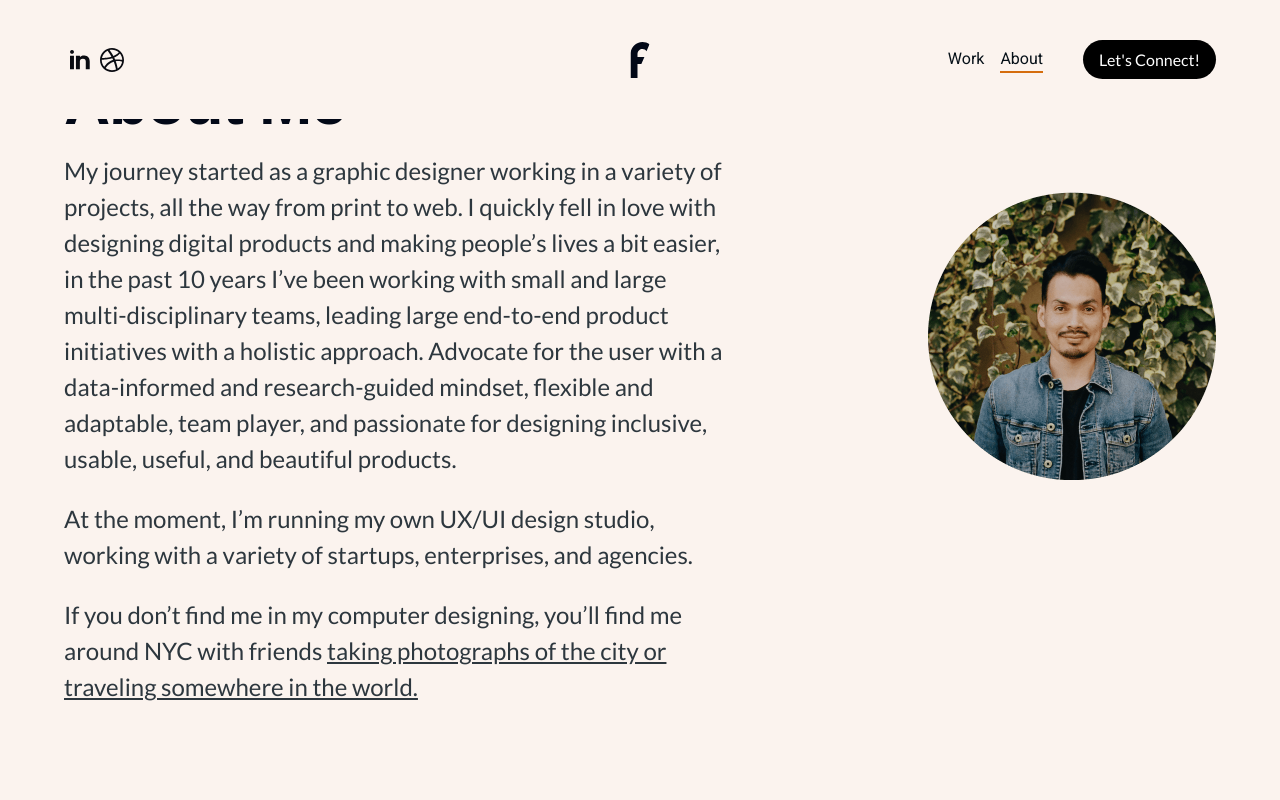
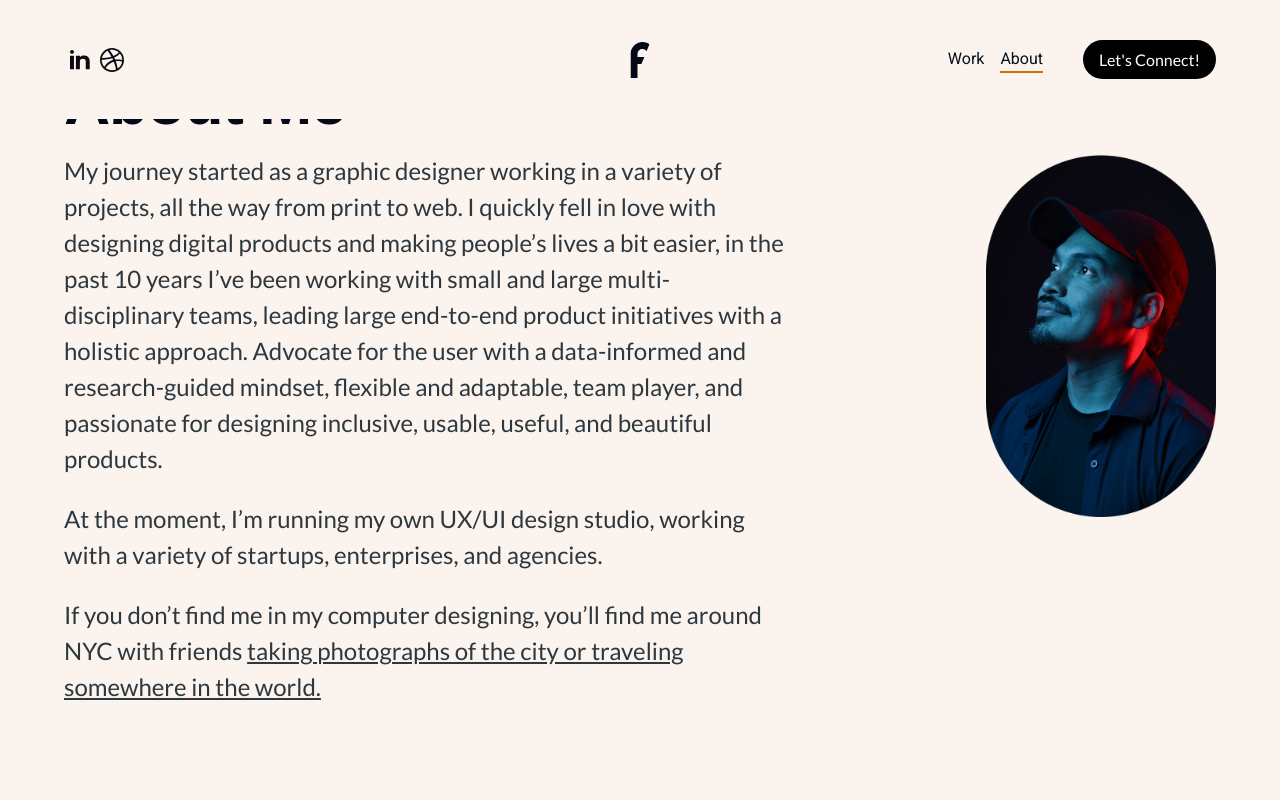
Before and after one commit to faustonunez/faustodesignportfolio-, a React (Vite) app: page /about in a window 1280 px wide. Shown: the top 800 px of the page. Built offline with nearby package versions, Linux system fonts and the light colour scheme; a web font is replaced by a local one.

Commit message:
Adding new photo to about page

```diff
--- a/src/pages/about.tsx
+++ b/src/pages/about.tsx
@@ -1,5 +1,5 @@
 import { Resume } from "@/components/resume.tsx";
-import HeaderImg from "../assets/images/homepage/hero-image.png";
+import HeaderImg from "../assets/images/homepage/about-portrait-image.png";
 import { Helmet } from "react-helmet-async";
 
 export function About() {
@@ -50,7 +50,7 @@
           <img
             src={HeaderImg}
             alt="Hero Image"
-            className="md:w-1/4 md:h-1/4  w-1/2 h-1/2 my-[0px] mt-[0px] md:pb-0 pb-6"
+            className="md:w-1/5 md:h-1/5  w-1/2 h-1/2 my-[0px] mt-[0px] md:pb-0 pb-6"
           ></img>
         </div>
       </div>
```
Also changed, not shown: src/assets/images/homepage/about-portrait-image.png (added).
